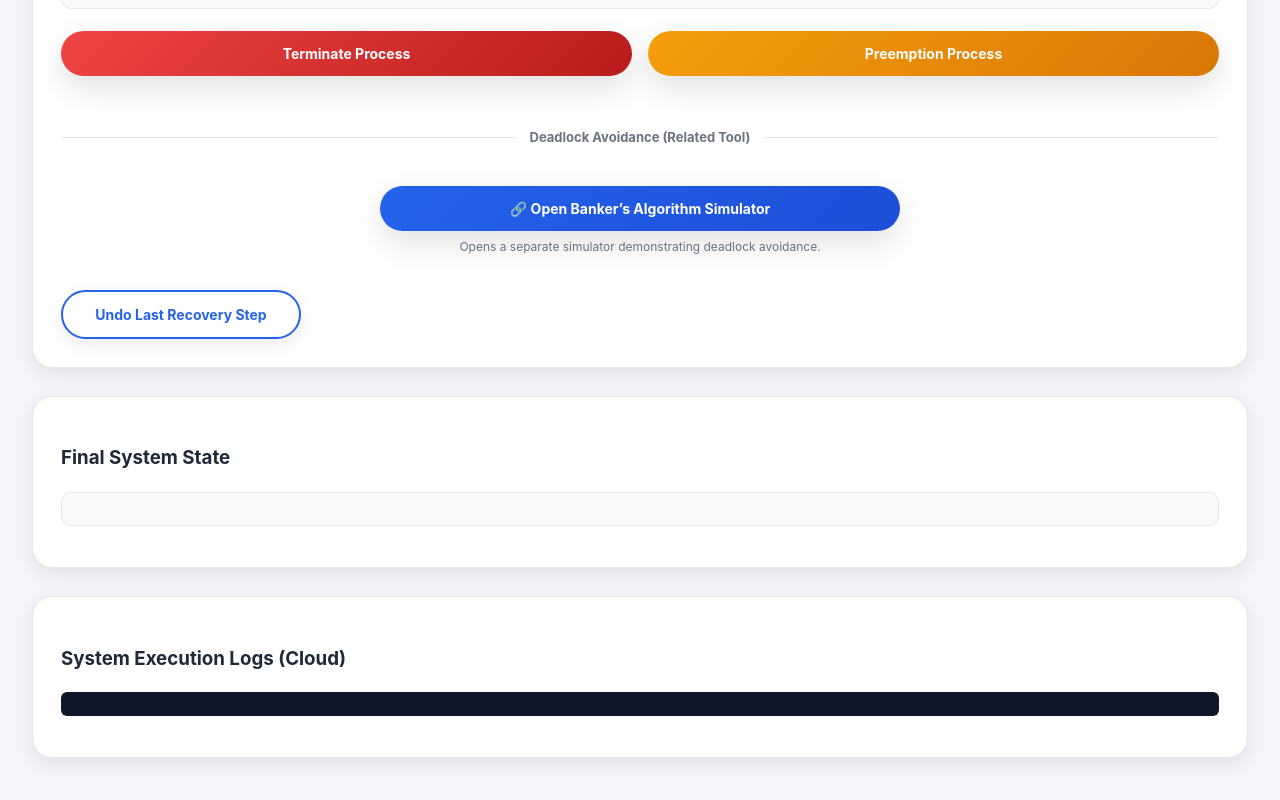
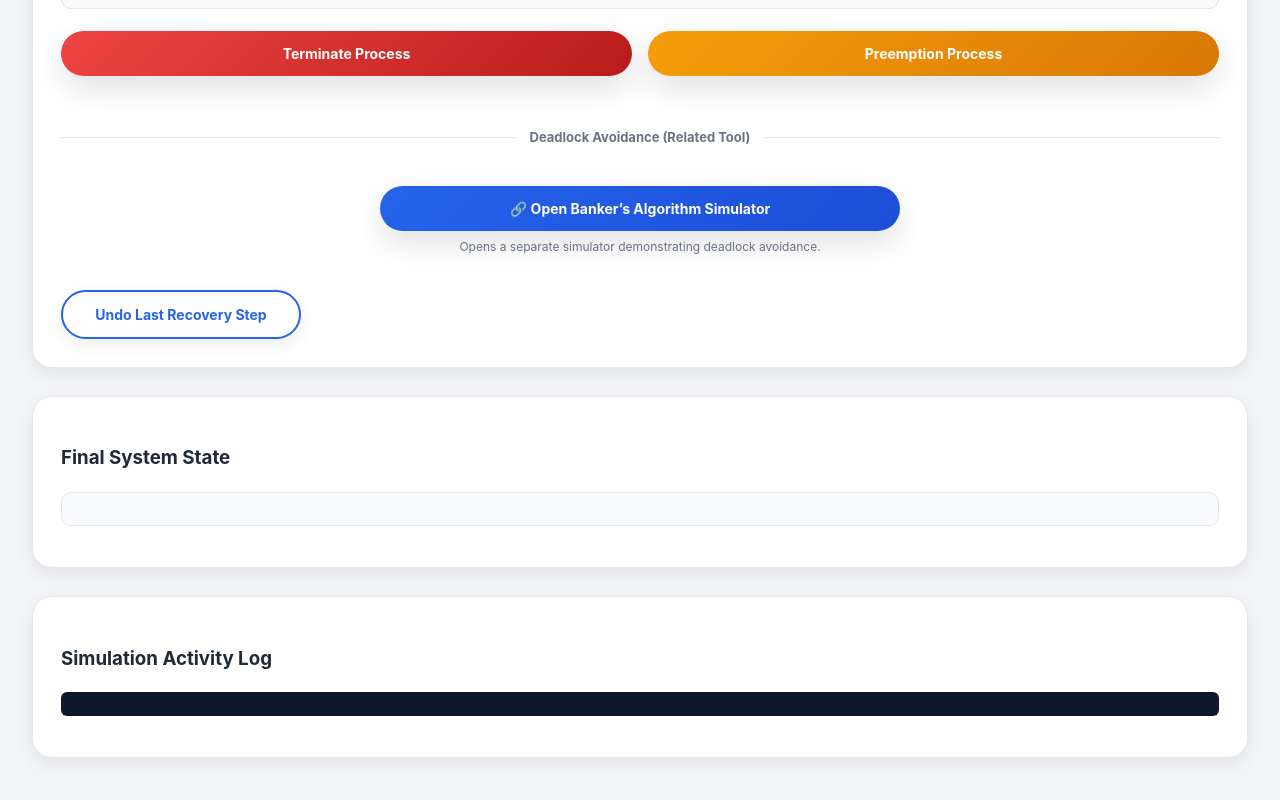
Before and after one commit to Kapilsingh001/Deadlock-Detection-Recovery-Simulator_5.6, a plain HTML site: page index.html in a window 1280 px wide. Shown: the part 1236-2036 px from the top of the page. Drawn offline with Linux system fonts and the light colour scheme; no server answers.

```diff
--- a/index.html
+++ b/index.html
@@ -182,7 +182,7 @@
 </section>
 <!-- // adding logs -->
 <section class="card">
-   <h3>System Execution Logs (Cloud)</h3>
+   <h3>Simulation Activity Log</h3>
    <pre id="cloudLogs"></pre>
 </section>
 
```
